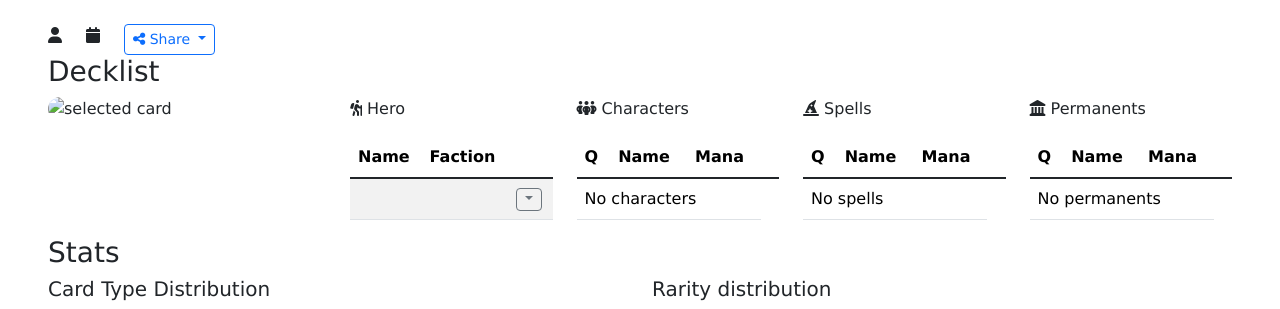
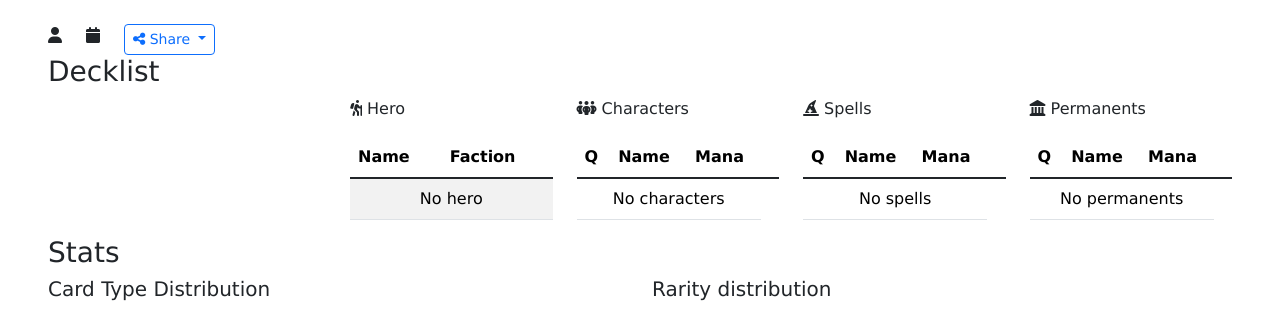
Before and after one commit to Ajordat/alteredbuilder, a Django app: page /decks/1/update/metadata/ in a window 1280 px wide. Shown: the part 56-365 px from the top of the page. Run offline with Django 5.2, Linux system fonts and the light colour scheme; the visitor is signed in with stand-in values (Sample User, id 1); lists and menus that the app fills with data are empty; parts of the project's set-up code (start-up, migrations or seed data) failed here and were passed over; some libraries are stand-ins or nearby versions.

Commit message:
The deck's hero is now optional

```diff
--- a/alteredbuilder/decks/game_modes.py
+++ b/alteredbuilder/decks/game_modes.py
@@ -96,7 +96,7 @@ def update_deck_legality(deck: Deck):
     total_count = 1
     rare_count = 0
     unique_count = 0
-    factions = [deck.hero.faction]
+    factions = [deck.hero.faction] if deck.hero else []
     family_count = defaultdict(int)
 
     decklist = deck.cardindeck_set.order_by("card__reference").all()
--- a/alteredbuilder/decks/templates/decks/deck_detail.html
+++ b/alteredbuilder/decks/templates/decks/deck_detail.html
@@ -57,7 +57,15 @@
     <h3>Decklist</h3>
     <div class="row">
         <div class="col-3 mb-5">
-            <img class="img-fluid rounded-4" id="card-showcase" src="{% if object.hero %}{{ object.hero.image_url }}{% endif %}" alt="selected card">
+    {% if object.hero %}
+            <img class="img-fluid rounded-4" id="card-showcase" src="{{ object.hero.image_url }}">
+    {% elif character_list %}
+            <img class="img-fluid rounded-4" id="card-showcase" src="{{ character_list.0.1.image_url}}">
+    {% elif spell_list %}
+            <img class="img-fluid rounded-4" id="card-showcase" src="{{ spell_list.0.1.image_url}}">
+    {% elif permanent_list %}
+            <img class="img-fluid rounded-4" id="card-showcase" src="{{ permanent_list.0.1.image_url}}">
+    {% endif %}
         </div>
         <div class="col">
             <div class="row">
@@ -71,6 +79,7 @@
                             </tr>
                         </thead>
                         <tbody class="table-group-divider">
+    {% if object.hero %}
                             <tr data-image-url="{{ object.hero.image_url }}">
                                 <td>{{ object.hero.name }}</td>
                                 <td>{{ object.hero.get_faction_display.title }}</td>
@@ -83,6 +92,9 @@
                                     </div>
                                 </td>
                             </tr>
+    {% else %}
+                            <tr><td colspan="2" class="text-center">No hero</td></tr>
+    {% endif %}
                         </tbody>
                     </table>
                 </div>
--- a/alteredbuilder/decks/templates/decks/own_deck_list.html
+++ b/alteredbuilder/decks/templates/decks/own_deck_list.html
@@ -31,8 +31,12 @@
     {% for deck in deck_list %}
                 <tr data-href="{% url 'deck-detail' pk=deck.id %}">
                     <td>{{ deck.name }}</td>
+        {% if deck.hero %}
                     <td>{{ deck.hero.get_faction_display.title }}</td>
                     <td data-bs-toggle="tooltip" data-bs-title="<img src='{{ deck.hero.image_url }}'/>" data-bs-html="true" data-bs-placement="right">{{ deck.hero.name }}</td>
+        {% else %}
+                    <td>-</td><td>-</td>
+        {% endif %}
                     <td class="text-center">{% if deck.is_standard_legal %}<i class="fa-solid fa-check"></i>{% else %}<i class="fa-solid fa-xmark"></i>{% endif %} | {% if deck.is_draft_legal %}<i class="fa-solid fa-check"></i>{% else %}<i class="fa-solid fa-xmark"></i>{% endif %}</td>
                     <td class="text-center">{% if deck.is_public %}<i class="fa-solid fa-check"></i>{% endif %}</td>
                     <td>{{ deck.modified_at|timesince }} ago</td>
--- a/alteredbuilder/decks/templates/decks/snippets/card_table.html
+++ b/alteredbuilder/decks/templates/decks/snippets/card_table.html
@@ -29,7 +29,7 @@
             </td>
         </tr>
 {% empty %}
-        <tr><td colspan="3">No {{ type }}s</td></tr>
+        <tr><td colspan="3" class="text-center">No {{ type }}s</td></tr>
 {% endfor %}
     </tbody>
 </table>
```
Also changed, not shown: alteredbuilder/config/settings.py (+6 -10 lines), alteredbuilder/decks/deck_utils.py (+4 -4 lines), alteredbuilder/decks/templates/decks/deck_list.html (+8 -0 lines), alteredbuilder/decks/tests/test_forms.py (+15 -3 lines).
